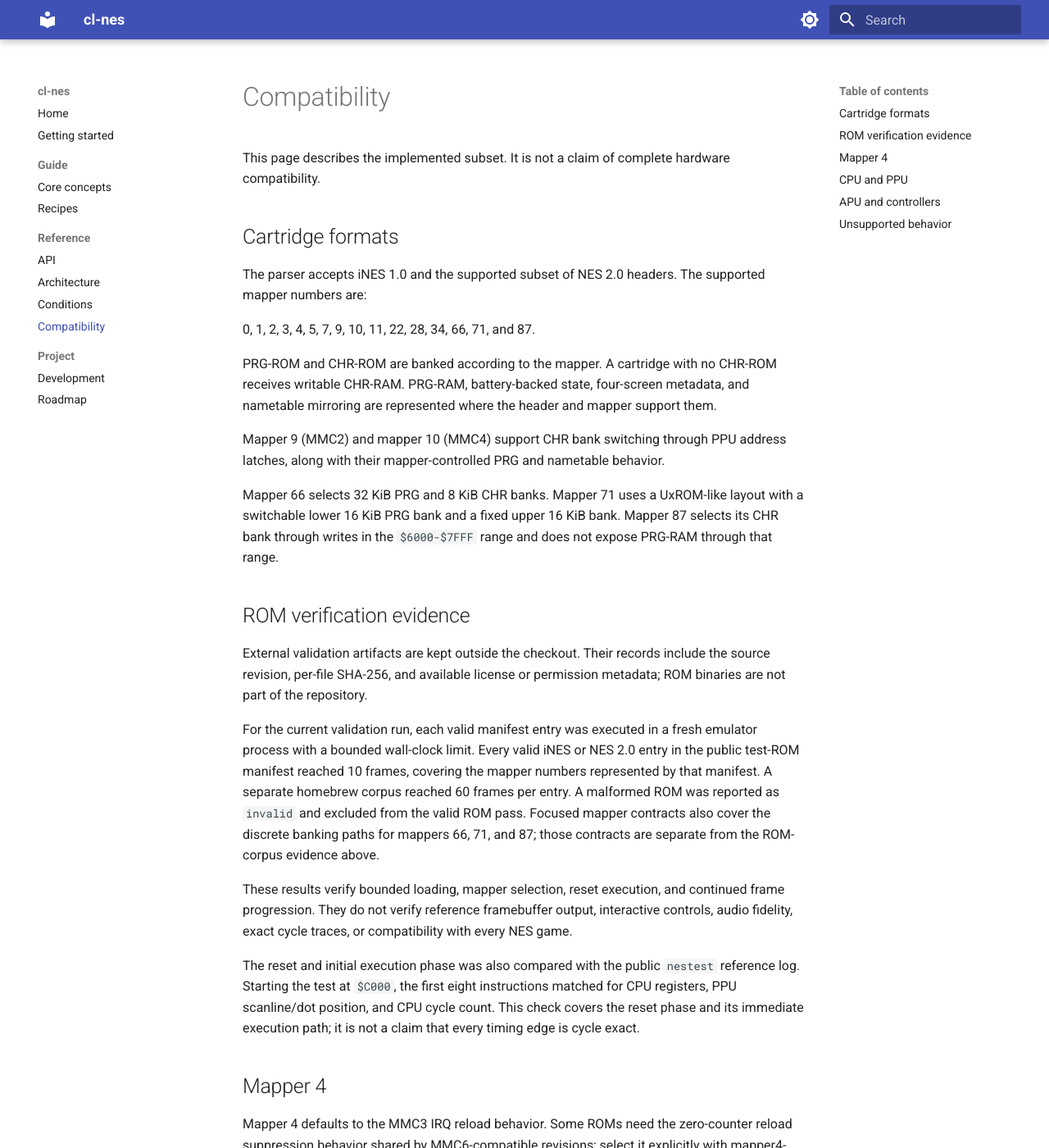
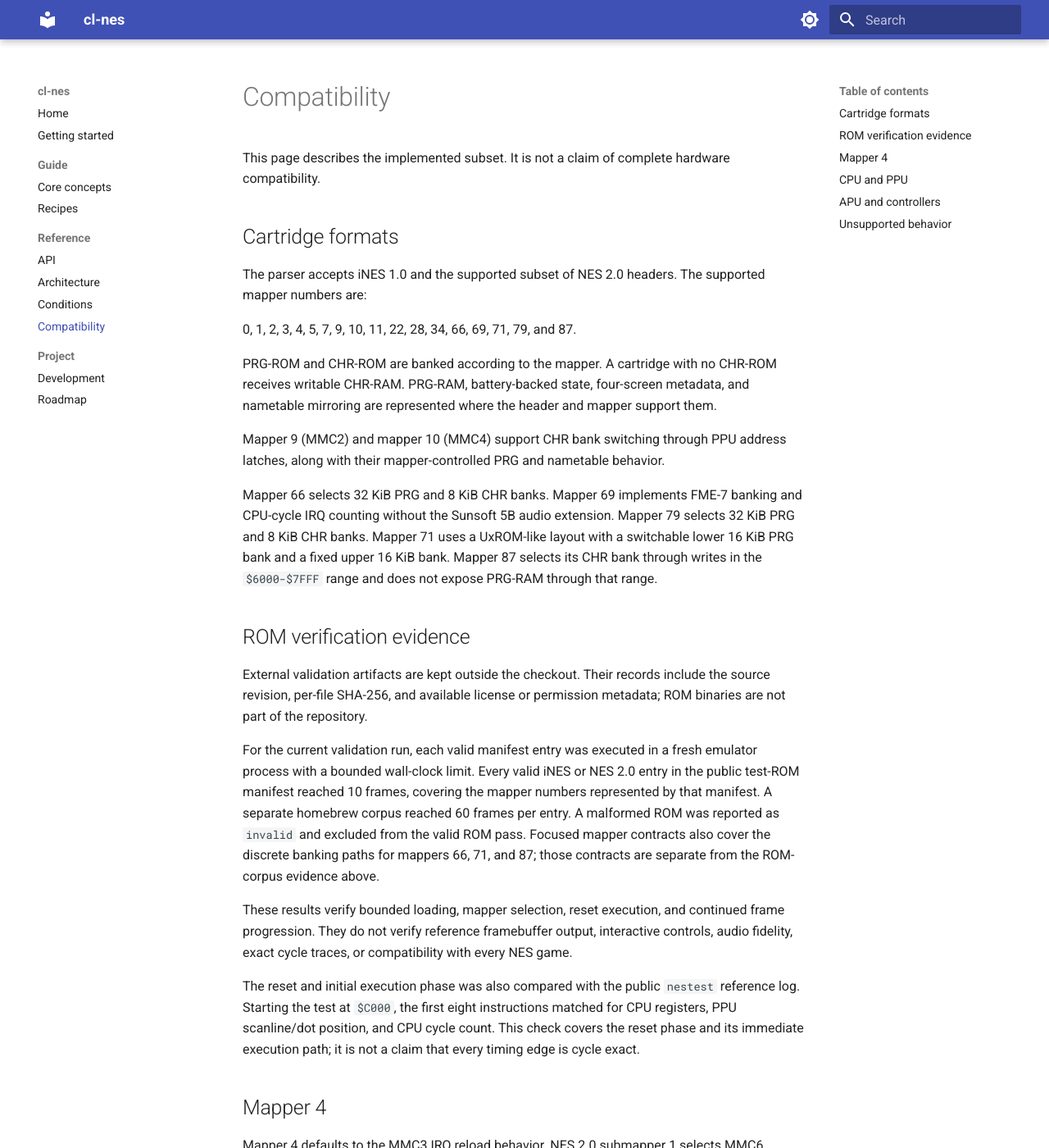
Before and after one commit to nerima-lisp/cl-nes, an MkDocs documentation site: the page built from docs/src/reference/compatibility.md, in a window 1280 px wide and 1400 px high. Shown: the whole window at 82% size. Built offline with MkDocs 1.6.1 and Material for MkDocs 9.7.7, drawn with Linux system fonts in a browser that asks for light colours; some of the changed text lies outside the part shown.

Commit message:
feat(cartridge): add mappers and battery persistence

```diff
--- a/docs/src/reference/compatibility.md
+++ b/docs/src/reference/compatibility.md
@@ -8,7 +8,7 @@
 The parser accepts iNES 1.0 and the supported subset of NES 2.0 headers. The
 supported mapper numbers are:
 
-0, 1, 2, 3, 4, 5, 7, 9, 10, 11, 22, 28, 34, 66, 71, and 87.
+0, 1, 2, 3, 4, 5, 7, 9, 10, 11, 22, 28, 34, 66, 69, 71, 79, and 87.
 
 PRG-ROM and CHR-ROM are banked according to the mapper. A cartridge with no
 CHR-ROM receives writable CHR-RAM. PRG-RAM, battery-backed state, four-screen
@@ -18,7 +18,9 @@
 Mapper 9 (MMC2) and mapper 10 (MMC4) support CHR bank switching through PPU
 address latches, along with their mapper-controlled PRG and nametable behavior.
 
-Mapper 66 selects 32 KiB PRG and 8 KiB CHR banks. Mapper 71 uses a UxROM-like
+Mapper 66 selects 32 KiB PRG and 8 KiB CHR banks. Mapper 69 implements FME-7
+banking and CPU-cycle IRQ counting without the Sunsoft 5B audio extension.
+Mapper 79 selects 32 KiB PRG and 8 KiB CHR banks. Mapper 71 uses a UxROM-like
 layout with a switchable lower 16 KiB PRG bank and a fixed upper 16 KiB bank.
 Mapper 87 selects its CHR bank through writes in the `$6000-$7FFF` range and
 does not expose PRG-RAM through that range.
@@ -51,10 +53,12 @@
 
 ## Mapper 4
 
-Mapper 4 defaults to the MMC3 IRQ reload behavior. Some ROMs need the
+Mapper 4 defaults to the MMC3 IRQ reload behavior. NES 2.0 submapper 1 selects
+MMC6 behavior and submapper 2 selects the alternate MMC3 behavior. Some ROMs need the
 zero-counter reload suppression behavior shared by MMC6-compatible revisions;
 select it explicitly with mapper4-variant :mmc6 or :mmc3-alt. The header does
-not provide enough information to choose between these revisions.
+not select the alternate behavior when an explicit mapper4-variant argument is
+provided.
 
 ## CPU and PPU
 
```
Also changed, not shown: docs/src/reference/api.md (+2 -1 lines), 18 other files.
